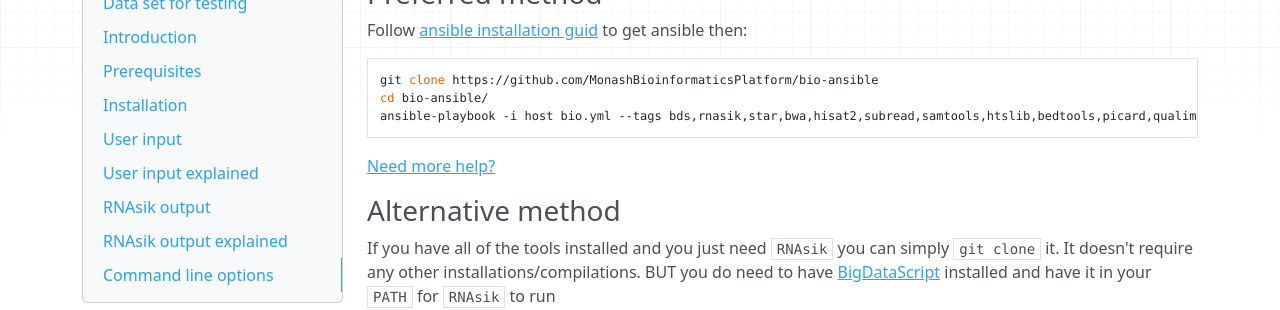
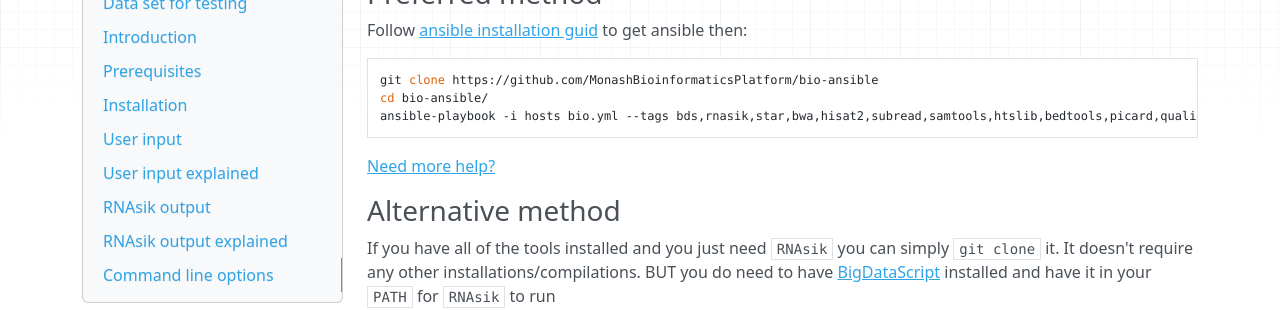
Before and after one commit to MonashBioinformaticsPlatform/RNAsik-pipe, an MkDocs documentation site: the page built from docs/docs.md, in a window 1280 px wide and 900 px high, scrolled down 2720 px. Shown: the part 169-479 px from the top of the window. Built offline with MkDocs 1.6.1, drawn with Linux system fonts in a browser that asks for light colours; nearby versions of some CDN libraries; comment, search, counter and statistics services are not loaded; old or Windows-style settings are respelled for this version of MkDocs; some of the changed lines change nothing that is shown.

Commit message:
typo in the docs installation, fixed #15

````diff
--- a/docs/docs.md
+++ b/docs/docs.md
@@ -55,9 +55,9 @@
 
 If you want nicely labeled bam and then counts you can pass `-samplesSheet samplesSheet.txt`. I haven't implemented url based samples sheets, so you'll need to download one before hand from [here](http://bioinformatics.erc.monash.edu/home/kirill/sikTestData/samplesSheet.txt). I'll include handling of url based samples sheets into roadmap, so watch that space !
 
-If you ran `RNAsik` on a full data set and then used [Degust](degust.erc.monash.edu) for DGE analysis you should get [these results](http://bioinformatics.erc.monash.edu/home/kirill/sikTestData/).
+If you ran `RNAsik` on a full data set and then used [Degust](http://degust.erc.monash.edu) for DGE analysis you should get [these results](http://bioinformatics.erc.monash.edu/home/kirill/sikTestData/).
 
-*Note that report was generated using `pandoc` with custome template and `igv_links` were created using `mk_igv_links` script located in [`scripts/`](../scripts) directory*
+*Note that report was generated using `pandoc` with custome template and `igv_links` were created using `mk_igv_links` script located in [`scripts/`](https://github.com/MonashBioinformaticsPlatform/RNAsik-pipe/tree/master/scripts) directory*
 
 ### Try it out
 
@@ -107,7 +107,7 @@
 ```BASH
 git clone https://github.com/MonashBioinformaticsPlatform/bio-ansible
 cd bio-ansible/
-ansible-playbook -i host bio.yml --tags bds,rnasik,star,bwa,hisat2,subread,samtools,htslib,bedtools,picard,qualimap,fastqc,multiqc
+ansible-playbook -i hosts bio.yml --tags bds,rnasik,star,bwa,hisat2,subread,samtools,htslib,bedtools,picard,qualimap,fastqc,multiqc
 ```
 [Need more help?](https://github.com/MonashBioinformaticsPlatform/bio-ansible)
 
````
